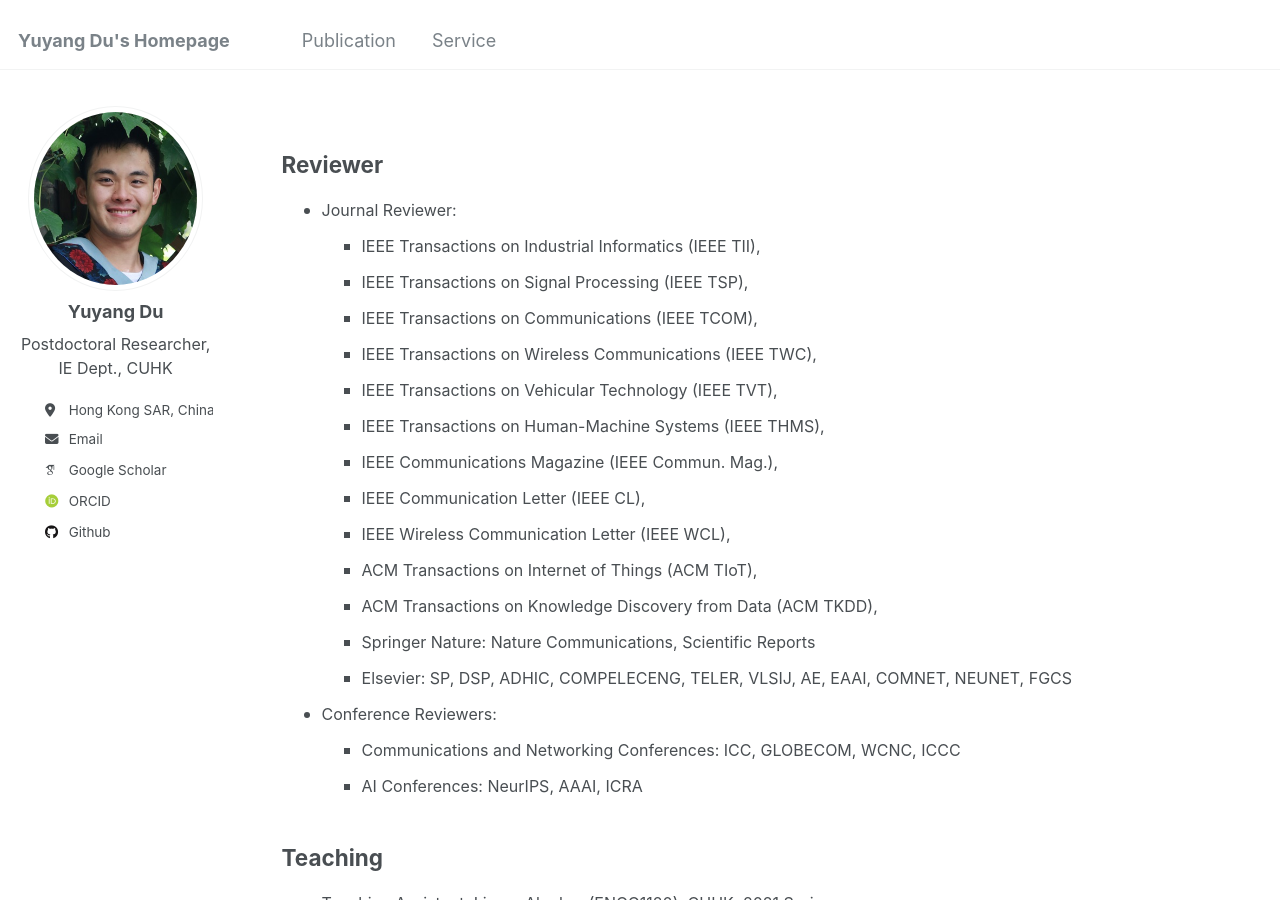
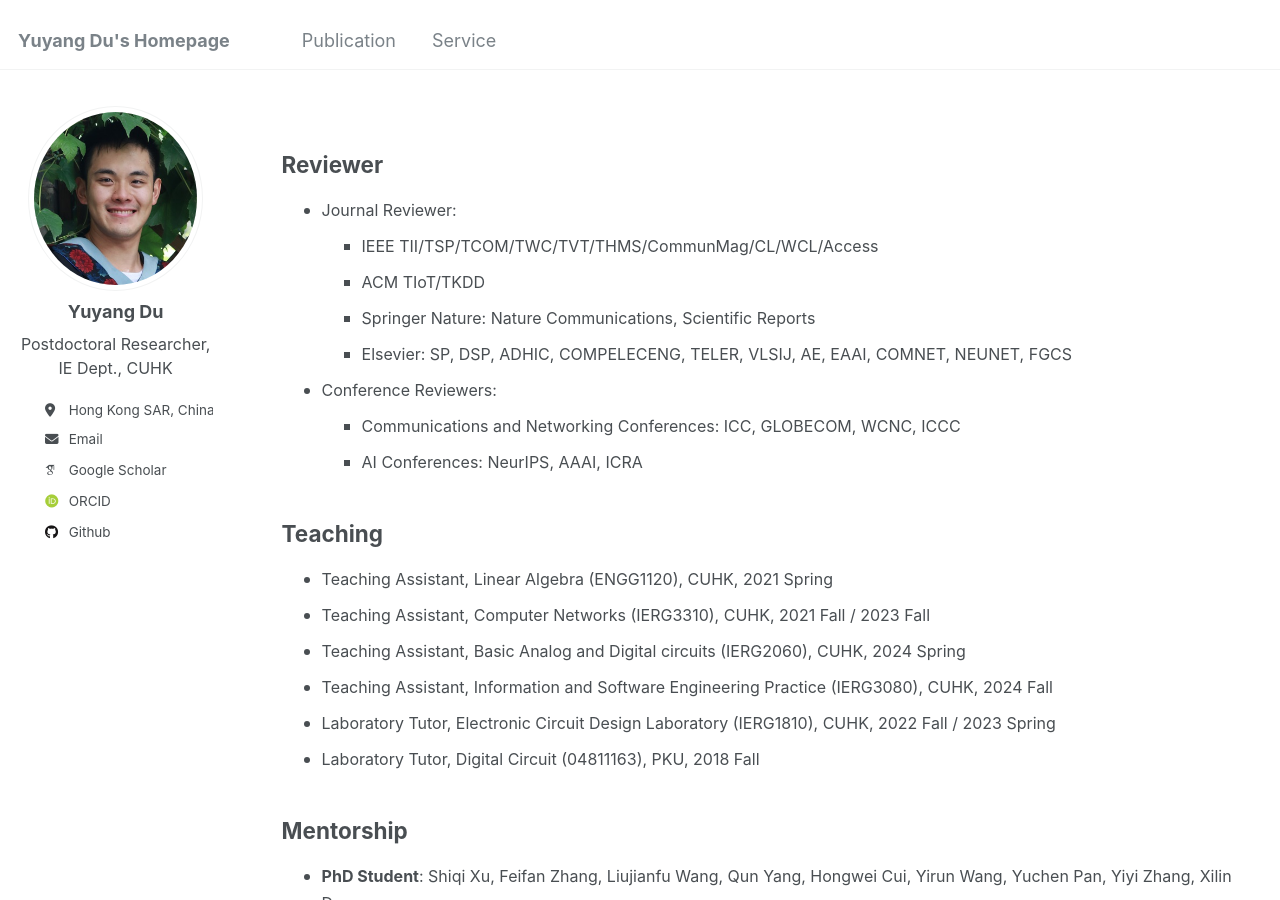
Before and after one commit to yuyangdu01/yuyangdu01.github.io, a Jekyll site: the page built from _pages/cv.md, in a window 1280 px wide and 900 px high. Built offline with Jekyll 4.4.1, drawn with Linux system fonts in a browser that asks for light colours; some web fonts are replaced.

Commit message:
Update cv.md

```diff
--- a/_pages/cv.md
+++ b/_pages/cv.md
@@ -13,17 +13,8 @@ Reviewer
   <li><font size=3>Journal Reviewer:</font></li>
     <ul style="margin-left: -40px;">
       <ul style="margin-left: 0px;">
-        <li><font size=3>IEEE Transactions on Industrial Informatics (IEEE TII),</font></li>
-        <li><font size=3>IEEE Transactions on Signal Processing (IEEE TSP),</font></li>
-        <li><font size=3>IEEE Transactions on Communications (IEEE TCOM),</font></li>
-        <li><font size=3>IEEE Transactions on Wireless Communications (IEEE TWC),</font></li>
-        <li><font size=3>IEEE Transactions on Vehicular Technology (IEEE TVT),</font></li>
-        <li><font size=3>IEEE Transactions on Human-Machine Systems (IEEE THMS),</font></li>
-        <li><font size=3>IEEE Communications Magazine (IEEE Commun. Mag.),</font></li>
-        <li><font size=3>IEEE  Communication Letter (IEEE CL),</font></li>
-        <li><font size=3>IEEE Wireless Communication Letter (IEEE WCL),</font></li>
-        <li><font size=3>ACM Transactions on Internet of Things (ACM TIoT),</font></li>
-        <li><font size=3>ACM Transactions on Knowledge Discovery from Data (ACM TKDD),</font></li>
+        <li><font size=3>IEEE TII/TSP/TCOM/TWC/TVT/THMS/CommunMag/CL/WCL/Access</font></li>
+        <li><font size=3>ACM TIoT/TKDD</font></li>
         <li><font size=3>Springer Nature: Nature Communications, Scientific Reports</font></li>
         <li><font size=3>Elsevier: SP, DSP, ADHIC, COMPELECENG, TELER, VLSIJ, AE, EAAI, COMNET, NEUNET, FGCS</font></li>
       </ul>
```
